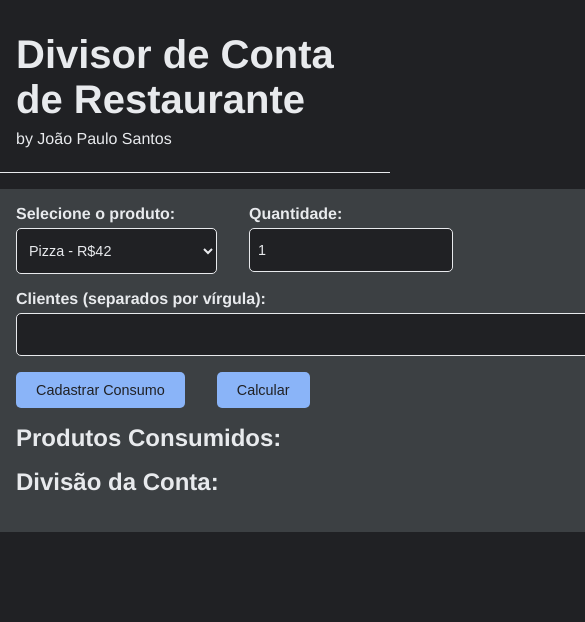
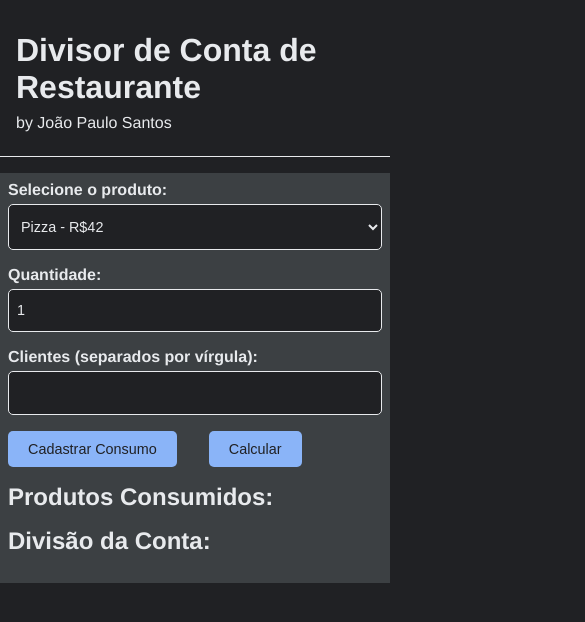
Before and after one commit to dev-joaopaulosantos/RestaurantBillDivider, a plain HTML site: page index.html in a window 390 px wide. Shown: the top 622 px of the page, 585 px wide, since content can reach past the window. Drawn offline with Linux system fonts and the light colour scheme.

Commit message:
style: aplicada responsividade

```diff
--- a/css/style.css
+++ b/css/style.css
@@ -8,15 +8,15 @@ body {
   background-color: #202124;
   color: #e8eaed;
 }
-header{
-	width: 100%;
-	padding: 1.5rem 0 1.5rem 1rem;
-	margin-bottom: 1rem;
-	border-bottom: 1px solid #e8eaed;
-	color: #e8eaed;
+header {
+  width: 100%;
+  padding: 1.5rem 0 1.5rem 1rem;
+  margin-bottom: 1rem;
+  border-bottom: 1px solid #e8eaed;
+  color: #e8eaed;
 }
 h1 {
-  margin: .5rem 0;
+  margin: 0.5rem 0;
   font-size: 2.5rem;
 }
 h2 {
@@ -47,13 +47,13 @@ label {
 #customersInput {
   padding: 0.8rem 0.5rem;
   margin-bottom: 1rem;
-  font-size: .9rem;
+  font-size: 0.9rem;
   background-color: #202124;
   color: #e8eaed;
   border: 1px solid #e8eaed;
   border-radius: 5px;
 }
-.actions{
+.actions {
   display: flex;
   gap: 2rem;
 }
@@ -63,7 +63,7 @@ button {
   color: #202124;
   border: none;
   border-radius: 5px;
-  font-size: .9rem;
+  font-size: 0.9rem;
   cursor: pointer;
 }
 
@@ -82,7 +82,7 @@ li {
   align-items: center;
   background-color: #202124;
   border-radius: 5px;
-  padding: .3rem;
+  padding: 0.3rem;
 }
 
 .result-container {
@@ -97,6 +97,28 @@ li {
 .result-container input[type="checkbox"] {
   margin-right: 10px;
 }
-span{
-	margin-right: .5rem;
+span {
+  margin-right: 0.5rem;
 }
+
+@media (max-width: 400px) {
+  h1{
+    font-size: 2rem;
+  }
+  .container {
+    width: 100%;
+    padding: .5rem;
+  }
+  .product-container {
+    flex-direction: column;
+    gap: 0;
+  }
+  #productSelect,
+  #quantityInput,
+  #customersInput {
+    width: 100%;
+  }
+  li{
+    font-size: 14px;
+  }
+}
```
